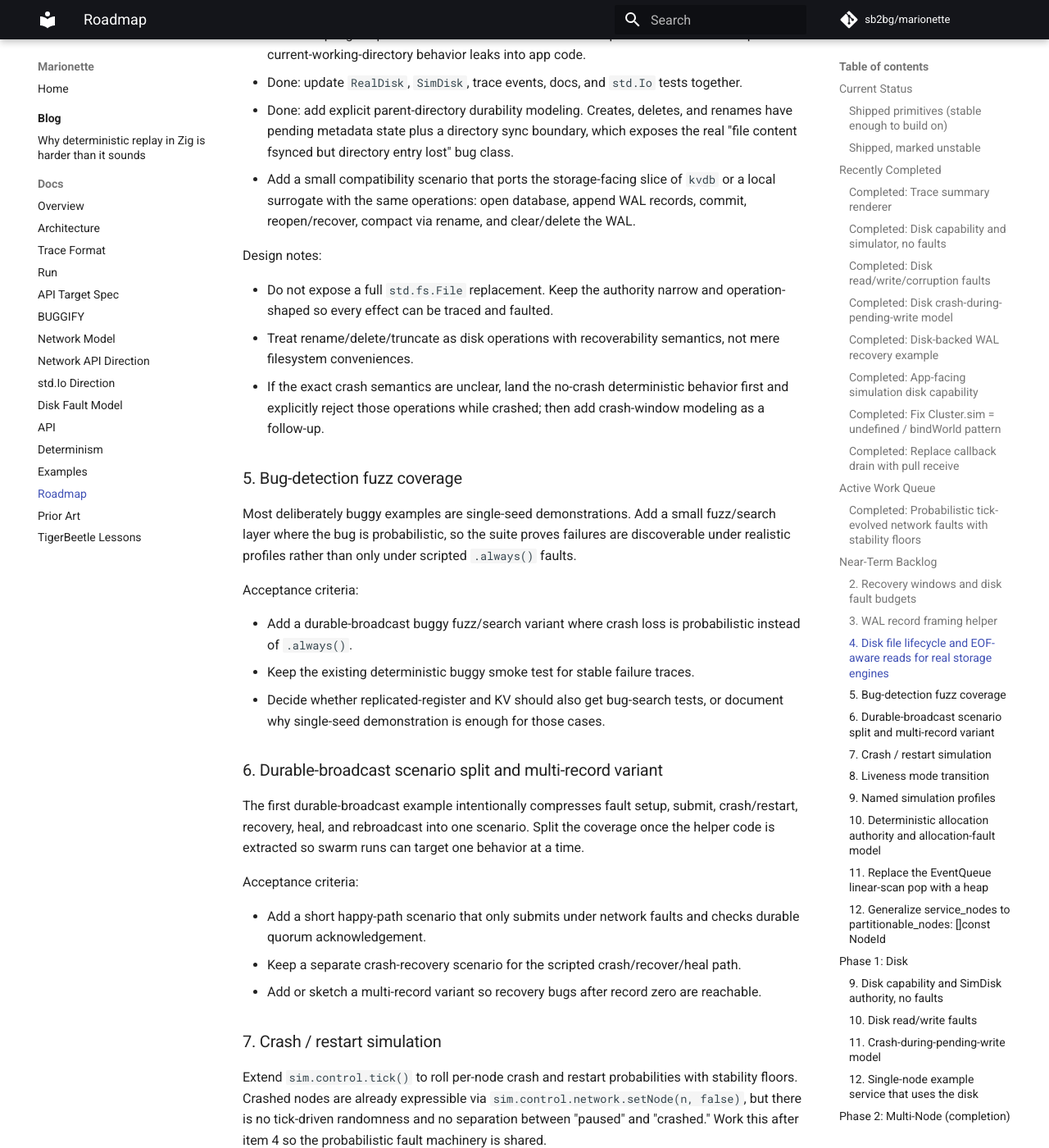
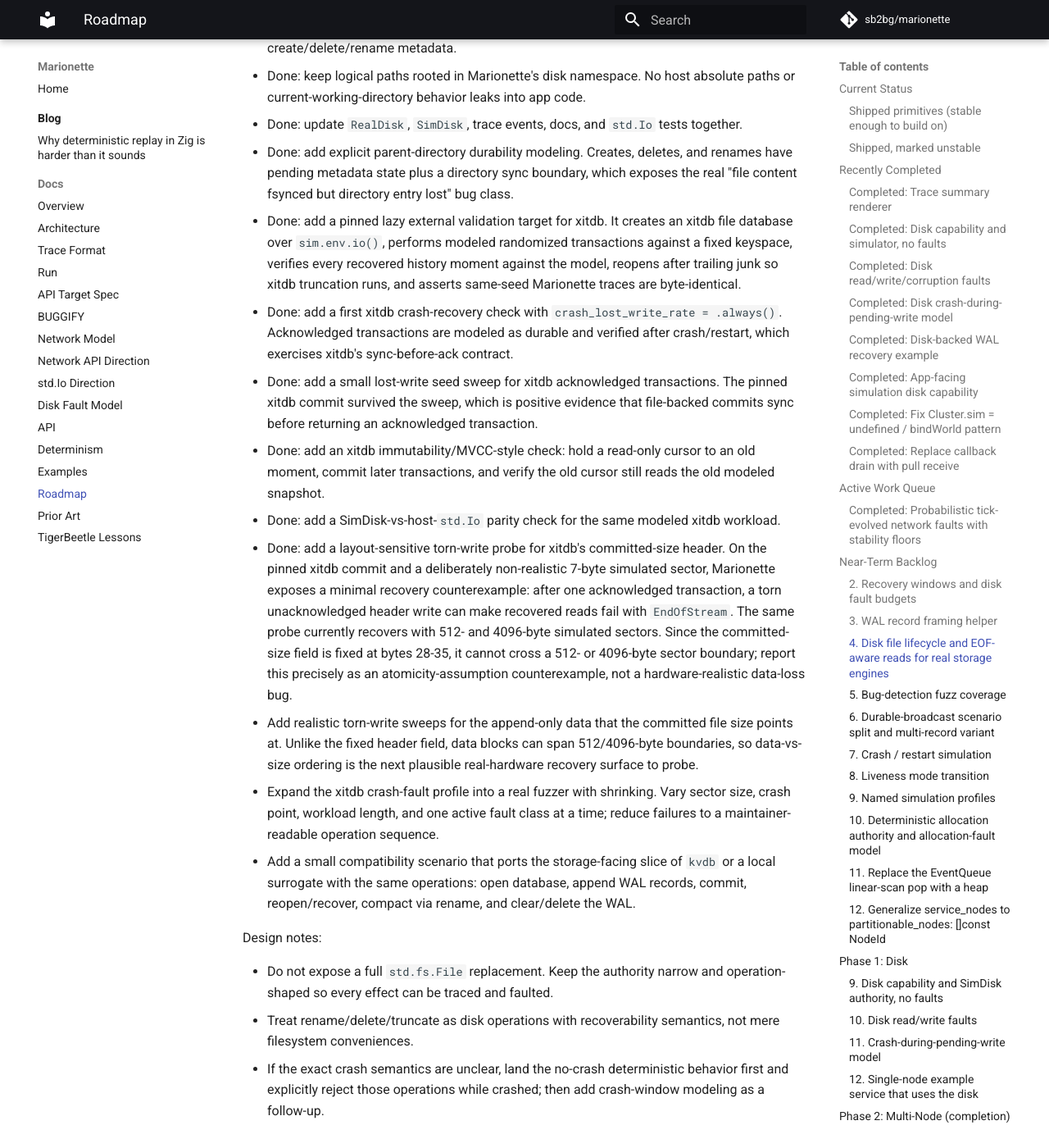
Before and after one commit to sb2bg/marionette, an MkDocs documentation site: the page built from docs/roadmap.md, in a window 1280 px wide and 1400 px high, scrolled down 11467 px. Shown: the whole window at 82% size. Built offline with MkDocs 1.6.1 and Material for MkDocs 9.7.7, drawn with Linux system fonts in a browser that asks for light colours; comment, search, counter and statistics services are not loaded; some of the changed text lies outside the part shown.

```diff
--- a/docs/roadmap.md
+++ b/docs/roadmap.md
@@ -458,9 +458,10 @@ Design notes:
 ### 4. Disk file lifecycle and EOF-aware reads for real storage engines
 
 The append-only WAL examples only needed sector-addressed `read`, `write`, and
-`sync`. A real embedded database such as `lispking/kvdb` needs a wider storage
-authority before it can run meaningfully under Marionette: file size metadata,
-EOF-aware reads, truncate/clear, delete, and atomic-ish rename for compaction.
+`sync`. Real embedded databases such as `xit-vcs/xitdb` and `lispking/kvdb`
+need a wider storage authority before they can run meaningfully under
+Marionette: file size metadata, EOF-aware reads, truncate/clear, delete, and
+atomic-ish rename for compaction.
 
 This is the first external-compatibility gap discovered by inspecting a real
 Zig storage engine. Add the smallest deterministic disk surface that can port
@@ -471,9 +472,12 @@ Current partial progress: `Disk` now exposes path-level `stat`, EOF-aware
 `readSome`, `setLength`, `delete`, `rename`, and `syncDir`, backed by both
 `SimDisk` and `RealDisk`. Simulation `Env.io()` exposes the corresponding flat
 `std.Io.File` subset over `SimDisk`: create/open, access/statFile, positional
-read/write, length/stat, setLength, sync, close, delete, and rename. This is
-still not a complete filesystem model: directory metadata/iteration,
-full `std.Io.Dir` sync plumbing, and richer directory APIs remain deferred.
+and streaming read/write, length/stat, setLength, sync, close, delete, and
+rename. A pinned external xitdb validation target now exercises a real
+`std.Io.File` database workload with `zig build validate-xitdb` without adding
+xitdb to the default test path. This is still not a complete filesystem model:
+directory metadata/iteration, full `std.Io.Dir` sync plumbing, and richer
+directory APIs remain deferred.
 
 Acceptance criteria:
 
@@ -494,6 +498,38 @@ Acceptance criteria:
 - Done: add explicit parent-directory durability modeling. Creates, deletes,
   and renames have pending metadata state plus a directory sync boundary, which
   exposes the real "file content fsynced but directory entry lost" bug class.
+- Done: add a pinned lazy external validation target for xitdb. It creates an
+  xitdb file database over `sim.env.io()`, performs modeled randomized
+  transactions against a fixed keyspace, verifies every recovered history moment
+  against the model, reopens after trailing junk so xitdb truncation runs, and
+  asserts same-seed Marionette traces are byte-identical.
+- Done: add a first xitdb crash-recovery check with `crash_lost_write_rate =
+  .always()`. Acknowledged transactions are modeled as durable and verified
+  after crash/restart, which exercises xitdb's sync-before-ack contract.
+- Done: add a small lost-write seed sweep for xitdb acknowledged transactions.
+  The pinned xitdb commit survived the sweep, which is positive evidence that
+  file-backed commits sync before returning an acknowledged transaction.
+- Done: add an xitdb immutability/MVCC-style check: hold a read-only cursor to
+  an old moment, commit later transactions, and verify the old cursor still
+  reads the old modeled snapshot.
+- Done: add a SimDisk-vs-host-`std.Io` parity check for the same modeled xitdb
+  workload.
+- Done: add a layout-sensitive torn-write probe for xitdb's committed-size
+  header. On the pinned xitdb commit and a deliberately non-realistic 7-byte
+  simulated sector, Marionette exposes a minimal recovery counterexample: after
+  one acknowledged transaction, a torn unacknowledged header write can make
+  recovered reads fail with `EndOfStream`. The same probe currently recovers
+  with 512- and 4096-byte simulated sectors. Since the committed-size field is
+  fixed at bytes 28-35, it cannot cross a 512- or 4096-byte sector boundary;
+  report this precisely as an atomicity-assumption counterexample, not a
+  hardware-realistic data-loss bug.
+- Add realistic torn-write sweeps for the append-only data that the committed
+  file size points at. Unlike the fixed header field, data blocks can span
+  512/4096-byte boundaries, so data-vs-size ordering is the next plausible
+  real-hardware recovery surface to probe.
+- Expand the xitdb crash-fault profile into a real fuzzer with shrinking. Vary
+  sector size, crash point, workload length, and one active fault class at a
+  time; reduce failures to a maintainer-readable operation sequence.
 - Add a small compatibility scenario that ports the storage-facing slice of
   `kvdb` or a local surrogate with the same operations: open database, append
   WAL records, commit, reopen/recover, compact via rename, and clear/delete the
```
Also changed, not shown: CHANGELOG.md (added, +33 -0 lines), README.md (+19 -3 lines), docs/index.md (+18 -7 lines), 4 other files.
